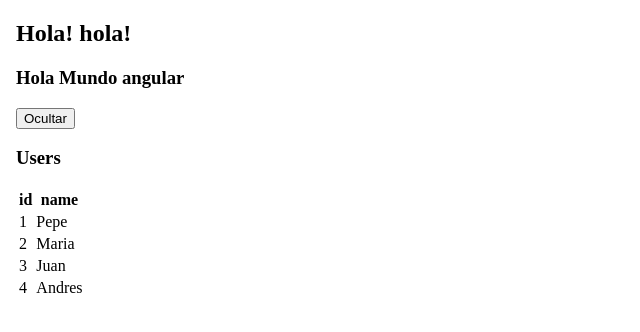
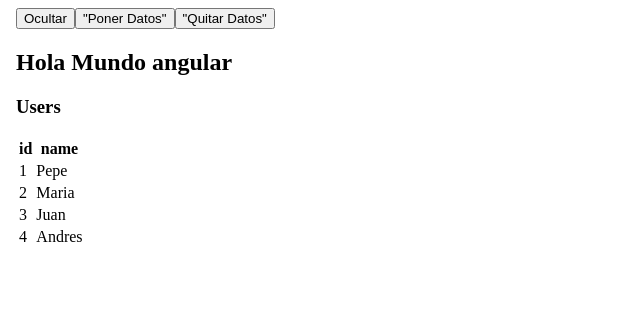
Before and after one commit to selego-zz/Angular-Spring-Boot-Creando-Webapp-Full-Stack, an Angular app in the folder angular-app/: page / in a window 1280 px wide. Both pictures are taken after a click on the button "Mostrar". Shown: the top 332 px of the page, without its empty margins (0-640 px from the left). Built offline with nearby package versions, Linux system fonts and the light colour scheme.

Commit message:
Cambiar *ngFor y *ngIf por @for y @if

```diff
--- a/angular-app/src/app/app.component.html
+++ b/angular-app/src/app/app.component.html
@@ -7,13 +7,15 @@
   <title>Document</title>
 </head>
 
+
 <body>
-  <h2>Hola! hola!</h2>
-  <h3> {{title}} </h3>
+  <button (click)="setVisible()"> {{buttonTitle}} </button>
+  <button (click)="ponerDatos()"> "Poner Datos" </button>
+  <button (click)="quitarDatos()"> "Quitar Datos" </button>
 
-  <button (click)="setVisible()"> {{buttonTitle}} </button>
-  <div *ngIf="visible">
-    <div *ngIf="users.length">
+  @if (visible) {
+  <h2> {{title}} </h2>
+  @if(users != undefined && users.length) {
   <h3>Users</h3>
   <table>
     <thead>
@@ -23,14 +25,20 @@
       </tr>
     </thead>
     <tbody>
-          <tr *ngFor="let user of users; index as i">
-            <td> {{i+1}} </td>
+      @for (user of users; track $index) {
+      <tr>
+        <td> {{$index+1}} </td>
         <td> {{user}} </td>
       </tr>
+      }
     </tbody>
   </table>
-    </div>
-  </div>
+  } @else {
+  <h3>Tabla sin datos</h3>
+  }
+  } @else {
+  <h2>Lo sentimos, datos no disponibles</h2>
+  }
 
 </body>
 
--- a/angular-app/src/app/app.component.ts
+++ b/angular-app/src/app/app.component.ts
@@ -1,11 +1,10 @@
 import { Component } from '@angular/core';
-import { RouterOutlet } from '@angular/router';
 import { CommonModule } from '@angular/common';
 
 @Component({
   standalone: true,
   selector: 'app-root',
-  imports: [CommonModule, RouterOutlet],
+  imports: [CommonModule],
   templateUrl: './app.component.html',
   styleUrl: './app.component.css',
 })
@@ -23,4 +22,10 @@ export class AppComponent {
       this.buttonTitle = 'Mostrar';
     }
   }
+  ponerDatos(): void {
+    this.users = ['Pepe', 'Maria', 'Juan', 'Andres'];
+  }
+  quitarDatos(): void {
+    this.users = [];
+  }
 }
```
Lines whose indentation alone changed are shown as unchanged.
